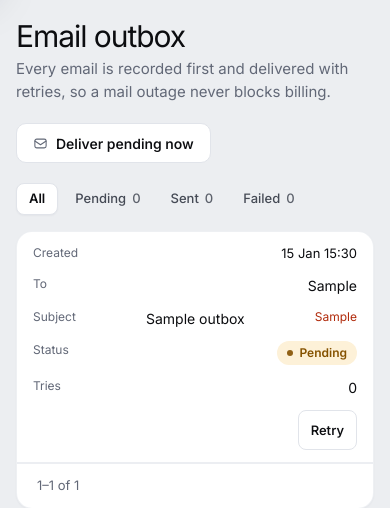
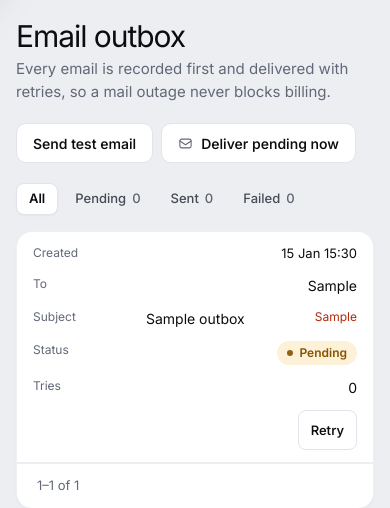
Before and after one commit to vyas-devgna/odoo-flux-lucknow-hackathon-26, a Django app: page /settings/outbox/ in a window 390 px wide. Shown: the part 102-610 px from the top of the page. Run offline with Django 5.2, Linux system fonts and the light colour scheme; a user stored in the database is signed in; tables that the repository leaves empty hold one stand-in row (values such as "Sample post").

Commit message:
Mobile overflow fixes, Escape closes menus, 500 page, test-email button

```diff
--- a/core/views_settings.py
+++ b/core/views_settings.py
@@ -87,7 +87,12 @@ def template_edit(request, pk):
 @admin_required
 def outbox(request):
     if request.method == "POST":
-        if request.POST.get("flush"):
+        if request.POST.get("test"):
+            import uuid
+            row = mail.queue_email(request.user.email, "Brightloop test email", "If you can read this, outgoing email works.", dedupe_key=f"test:{uuid.uuid4().hex}")
+            row.refresh_from_db()
+            messages.success(request, f"Test email sent to {request.user.email}." if row.status == "sent" else f"Test email queued but not delivered yet: {row.last_error or 'see the outbox below'}")
+        elif request.POST.get("flush"):
             sent, failed = mail.flush()
             messages.success(request, f"Delivered {sent}; {failed} still failing.")
         elif request.POST.get("retry"):
--- a/static/css/app.css
+++ b/static/css/app.css
@@ -238,3 +238,4 @@ main{animation:page-in .28s var(--ease)}@keyframes page-in{from{opacity:0;transf
 .hist .row{position:relative}.stretch::after{content:"";position:absolute;inset:0;z-index:1}.hist .row input.cb{position:relative;z-index:2}.hist .row:focus-within{background:var(--soft)}
 .stretch:focus-visible{outline:none}.stretch:focus-visible::after{outline:2px solid var(--accent);outline-offset:-2px;border-radius:4px}
 .hist .row{cursor:pointer}
+.hist .row>*{min-width:0}.hist .row .amt{white-space:nowrap}
--- a/static/js/app.js
+++ b/static/js/app.js
@@ -130,6 +130,8 @@ document.addEventListener('keydown', e => {
   else if (gPending && Date.now() - gPending < 1200 && GO[e.key]) { gPending = 0; go(GO[e.key]); }
 });
 
+document.addEventListener('keydown', e => { if (e.key === 'Escape') $$('details[open]').forEach(d => { d.removeAttribute('open'); d.querySelector('summary')?.focus(); }); });
+
 /* ---------- init (runs on load and after every boosted navigation) */
 function init() { $$('.formset-row [id]:not([aria-label]):not([type=hidden])').forEach(i => { const l = i.closest('td')?.dataset.l; if (l) i.setAttribute('aria-label', l); }); $$('input[id$=-DELETE]:not([aria-label])').forEach(i => i.setAttribute('aria-label', 'Remove row')); flash(); counters(); initCharts(); document.body.classList.remove('open'); $$('input[autofocus]').forEach(i => i.focus()); }
 document.addEventListener('DOMContentLoaded', init);
--- /dev/null
+++ b/templates/500.html
@@ -0,0 +1,3 @@
+<!doctype html><html lang="en"><head><meta charset="utf-8"><meta name="viewport" content="width=device-width,initial-scale=1"><title>Something went wrong</title>
+<style>body{font:15px/1.5 system-ui,sans-serif;background:#eceef1;color:#0c0d10;display:grid;place-items:center;min-height:100vh;margin:0}main{background:#fff;padding:40px;border-radius:20px;max-width:440px}h1{font-weight:500;margin:0 0 8px}p{color:#626877}a{display:inline-block;margin-top:16px;background:#0c0d10;color:#fff;padding:10px 18px;border-radius:10px;text-decoration:none;font-weight:600}</style></head>
+<body><main><h1>Something went wrong</h1><p>The error has been logged. Your data is safe; nothing was half-saved. Please try again, and contact an administrator if it keeps happening.</p><a href="/">Back to the app</a></main></body></html>
--- a/templates/core/outbox.html
+++ b/templates/core/outbox.html
@@ -1,5 +1,5 @@
 {% extends 'base.html' %}{% load ui %}{% block heading %}<h1>Email outbox</h1><p>Every email is recorded first and delivered with retries, so a mail outage never blocks billing.</p>{% endblock %}
-{% block actions %}<form method="post">{% csrf_token %}<button class="btn" name="flush" value="1">{% icon 'mail' %}Deliver pending now</button></form>{% endblock %}
+{% block actions %}<form method="post">{% csrf_token %}<button class="btn" name="test" value="1">Send test email</button></form><form method="post">{% csrf_token %}<button class="btn" name="flush" value="1">{% icon 'mail' %}Deliver pending now</button></form>{% endblock %}
 {% block content %}<div class="filters"><div class="chips"><a class="chip {% if not status %}on{% endif %}" href="?">All</a>{% for k in "pending sent failed"|make_list_words %}<a class="chip {% if status == k %}on{% endif %}" href="?status={{ k }}">{{ k|title }}<em>{% for sk, n in counts.items %}{% if sk == k %}{{ n }}{% endif %}{% endfor %}</em></a>{% endfor %}</div></div>
 <div class="card flush"><div class="tw"><table class="stack-table"><thead><tr><th>Created</th><th>To</th><th>Subject</th><th>Status</th><th>Tries</th><th><span class="sr-only">Actions</span></th></tr></thead><tbody>
 {% for o in page %}<tr><td data-l="Created" class="nowrap small">{{ o.created_at|date:"d M H:i" }}</td><td data-l="To">{{ o.to }}</td><td data-l="Subject">{{ o.subject|truncatechars:60 }}{% if o.last_error %}<br><span class="xs" style="color:var(--bad)">{{ o.last_error }}</span>{% endif %}</td><td data-l="Status">{% if o.status == 'sent' %}<span class="pill ok">Sent</span>{% elif o.status == 'failed' %}<span class="pill bad">Failed</span>{% else %}<span class="pill warn">Pending</span>{% endif %}</td><td data-l="Tries" class="num">{{ o.attempts }}</td><td class="right">{% if o.status != 'sent' %}<form method="post">{% csrf_token %}<button class="btn sm" name="retry" value="{{ o.pk }}">Retry</button></form>{% endif %}</td></tr>
```
Also changed, not shown: core/tests/test_ops.py (+10 -0 lines).
